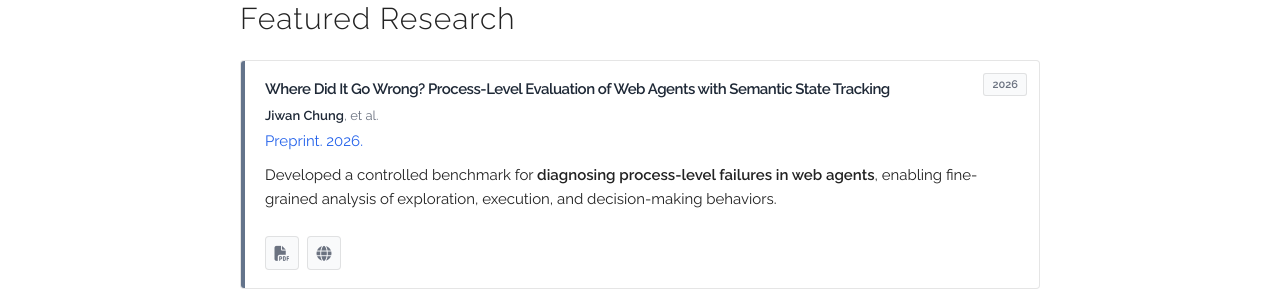
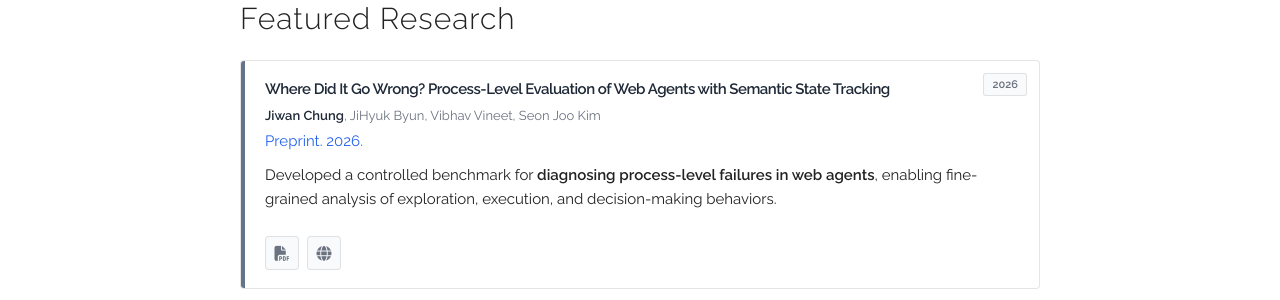
Before and after one commit to JiwanChung/JiwanChung.github.io, a Jekyll site: the page built from index.html, in a window 1280 px wide and 900 px high, scrolled down 672 px. Shown: the part 152-452 px from the top of the window. Built offline with Jekyll 4.4.1, drawn with Linux system fonts in a browser that asks for light colours; some web fonts are replaced; some of the changed text lies outside the part shown.

```diff
--- a/_data/publications.yaml
+++ b/_data/publications.yaml
@@ -32,12 +32,12 @@ papers:
       }
 
   - title: "Where Did It Go Wrong? Process-Level Evaluation of Web Agents with Semantic State Tracking"
-    authors: "<b>Jiwan Chung</b>, et al."
+    authors: "<b>Jiwan Chung</b>, JiHyuk Byun, Vibhav Vineet, Seon Joo Kim"
     venue: "Preprint. 2026."
     selected: y
     featured: y
     featured_summary: "Developed a controlled benchmark for <strong>diagnosing process-level failures in web agents</strong>, enabling fine-grained analysis of exploration, execution, and decision-making behaviors."
-    paper_pdf: "/assets/papers/2026webstep.pdf"
+    paper_pdf: "https://arxiv.org/abs/2606.15673"
     webpage: "https://jiwanchung.github.io/webstep"
     type: preprint
     year: 2026
```
